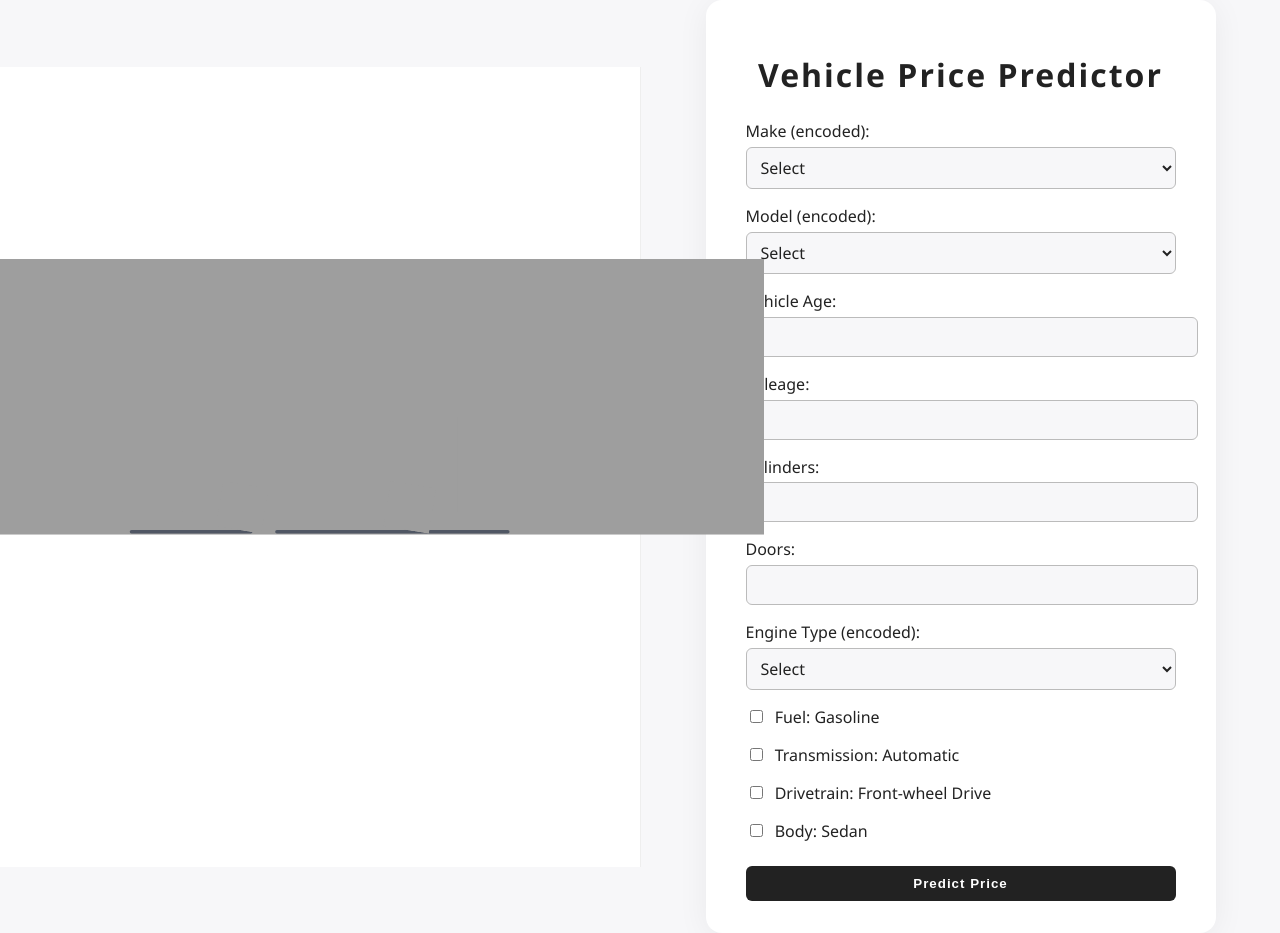
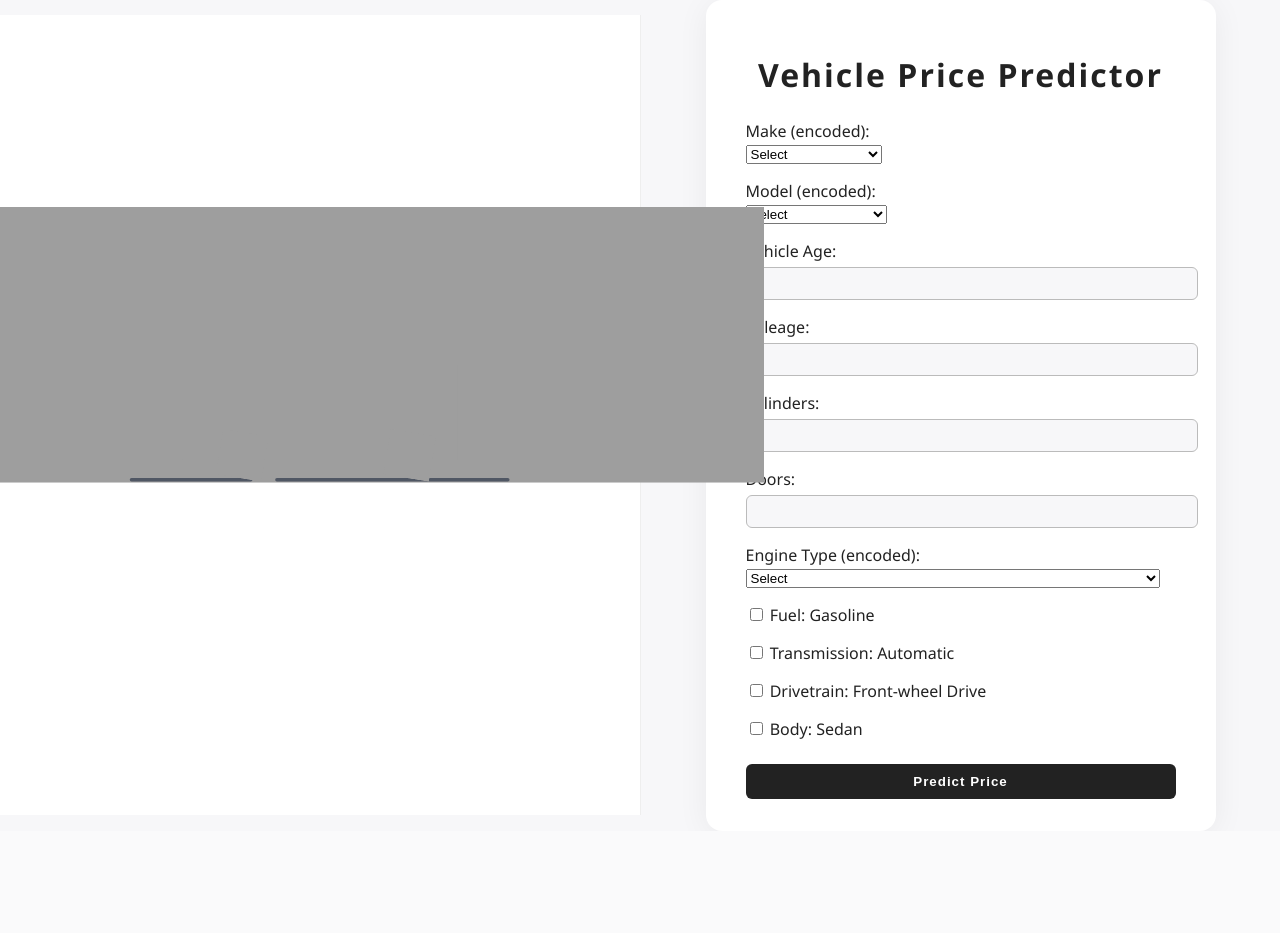
Before and after one commit to AlluriAkshitha/VehiclePricePrediction-using-ML, a Flask app: page / in a window 1280 px wide. After the commit the page ends 815 px from the top, so only its background shows below. Run offline with Flask 3, Linux system fonts and the light colour scheme; parts of the project's set-up code (start-up, migrations or seed data) failed here and were passed over.

Commit message:
Update styles.css

```diff
--- a/static/styles.css
+++ b/static/styles.css
@@ -5,25 +5,24 @@ body {
     min-height: 100vh;
     margin: 0;
 }
-
 .main-container {
     display: flex;
     min-height: 100vh;
-    align-items: center;
-    justify-content: center;
+    align-items: center;      /* Vertically center both sides */
+    justify-content: center;  /* Horizontally center content */
     background: #f7f7f9;
 }
 
 .logo-side {
     background: #fff;
-    width: 50vw;
+    width: 50vw;              /* Make both sides equal */
     display: flex;
     align-items: center;
     justify-content: center;
     flex-direction: column;
     border-right: 1px solid #eee;
     min-height: 100vh;
-    padding: 0;
+    padding: 0;               /* Remove padding */
 }
 
 .form-side {
@@ -32,7 +31,7 @@ body {
     align-items: center;
     justify-content: center;
     min-height: 100vh;
-    padding: 0;
+    padding: 0;               /* Remove padding */
 }
 
 .card {
@@ -43,23 +42,19 @@ body {
     width: 100%;
     max-width: 430px;
 }
-
 h1 {
     text-align: center;
     margin-bottom: 1.5rem;
     color: #222;
     letter-spacing: 2px;
 }
-
 label {
     margin-top: 1rem;
     display: block;
     color: #222;
     font-weight: 500;
 }
-
-input[type="text"],
-select {
+input[type="text"] {
     width: 100%;
     padding: 8px 10px;
     margin-top: 0.3rem;
@@ -67,14 +62,7 @@ select {
     border-radius: 6px;
     background: #f7f7f9;
     color: #222;
-    font-family: inherit;
-    font-size: 1rem;
 }
-
-input[type="checkbox"] {
-    margin-right: 8px;
-}
-
 input[type="submit"] {
     margin-top: 1.5rem;
     width: 100%;
@@ -88,20 +76,17 @@ input[type="submit"] {
     letter-spacing: 1px;
     transition: background 0.2s, color 0.2s;
 }
-
 input[type="submit"]:hover {
     background: #fff;
     color: #222;
     border: 1px solid #222;
 }
-
 .result {
     text-align: center;
     font-size: 1.3rem;
     margin-top: 1.2rem;
     color: #007bff;
 }
-
 a {
     color: #007bff;
     text-decoration: none;
@@ -109,23 +94,17 @@ a {
     text-align: center;
     margin-top: 2rem;
 }
-
 a:hover {
     text-decoration: underline;
 }
-
-/* Responsive magic */
 @media (max-width: 900px) {
     .main-container {
         flex-direction: column;
     }
-
-    .logo-side,
-    .form-side {
+    .logo-side, .form-side {
         width: 100vw;
         min-height: 40vh;
     }
-
     .form-side {
         min-height: 60vh;
     }
```
